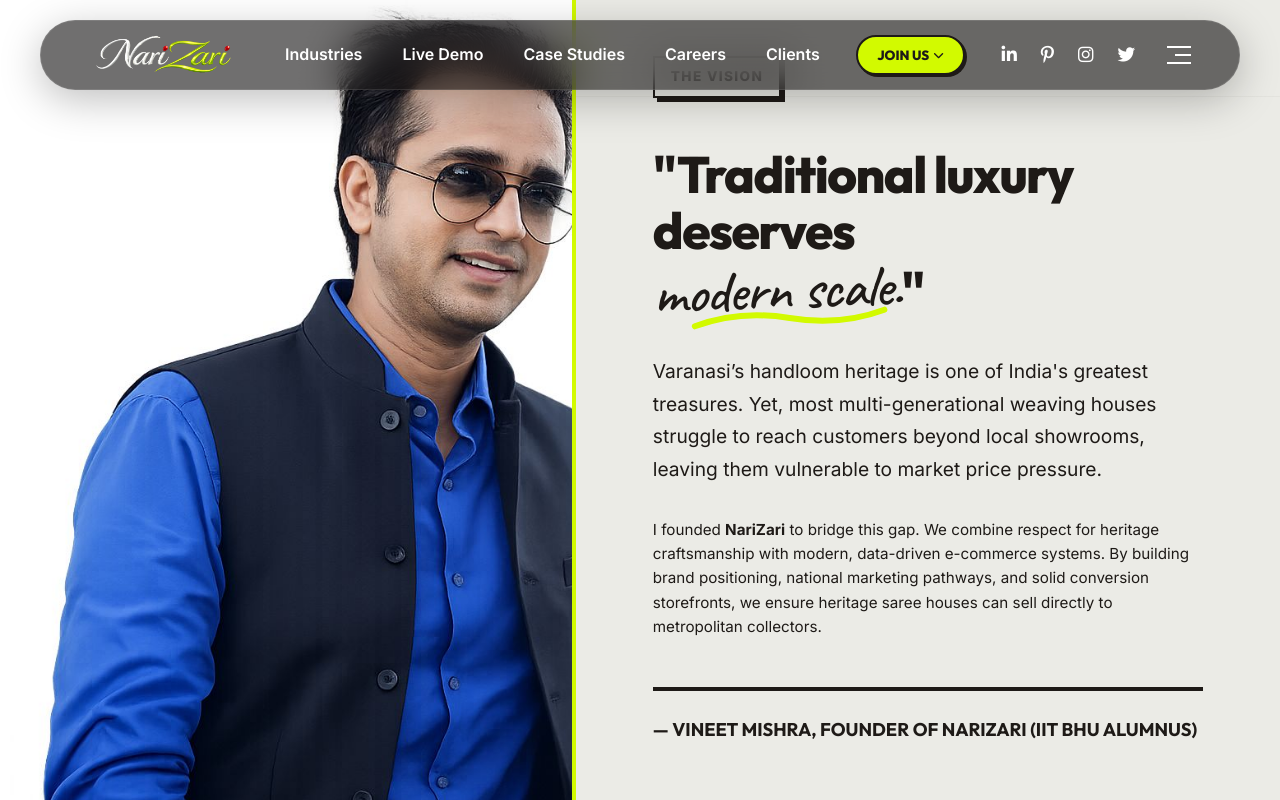
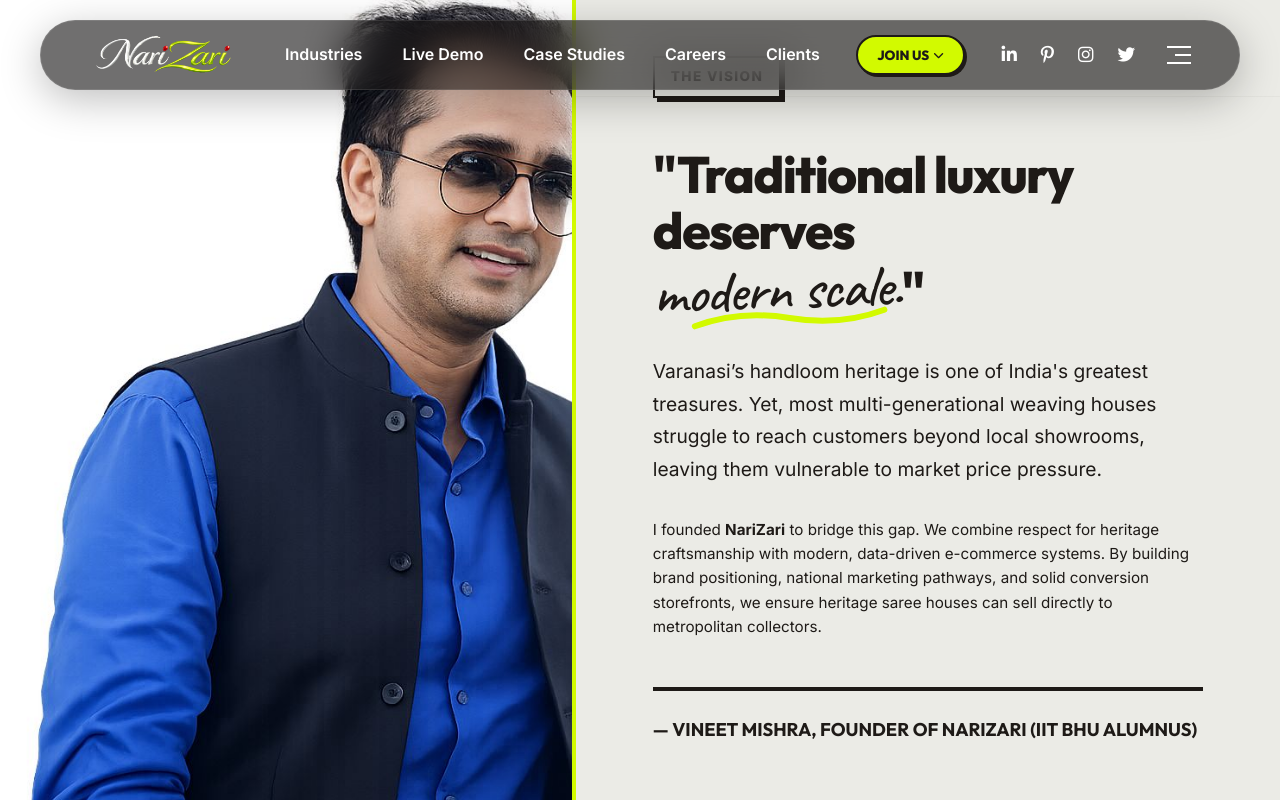
Before and after one commit to nihalkumar5/narizari_new, a Next.js app: page / in a window 1280 px wide. In both pictures the pointer is over the picture 286 px from the left and 7504 px from the top of the page. Shown: the part 7104-7904 px from the top of the page. Built offline with nearby package versions, Linux system fonts and the light colour scheme; a web font is replaced by a local one.

Commit message:
Add smooth scale hover effect to founder image

```diff
--- a/src/app/globals.css
+++ b/src/app/globals.css
@@ -2527,6 +2527,7 @@
     width: 45%;
     position: relative;
     border-right: 4px solid var(--color-accent);
+    overflow: hidden;
   }
 
   .brutalist-vision-img-wrapper img {
@@ -2537,6 +2538,11 @@
     height: 100%;
     object-fit: cover;
     object-position: left;
+    transition: transform var(--transition-smooth);
+  }
+
+  .brutalist-vision-img-wrapper:hover img {
+    transform: scale(1.05);
   }
 
   .brutalist-vision-content {
```
